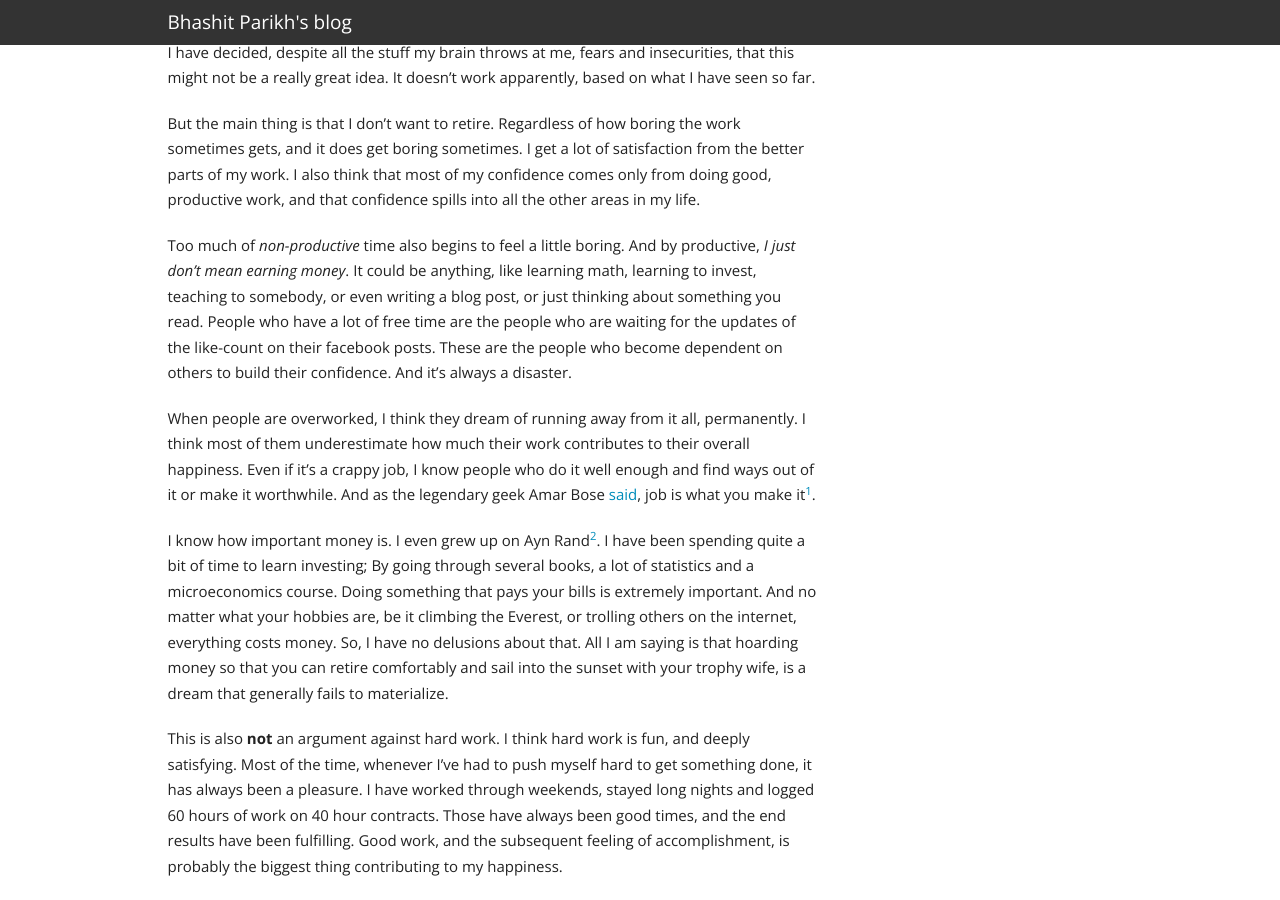
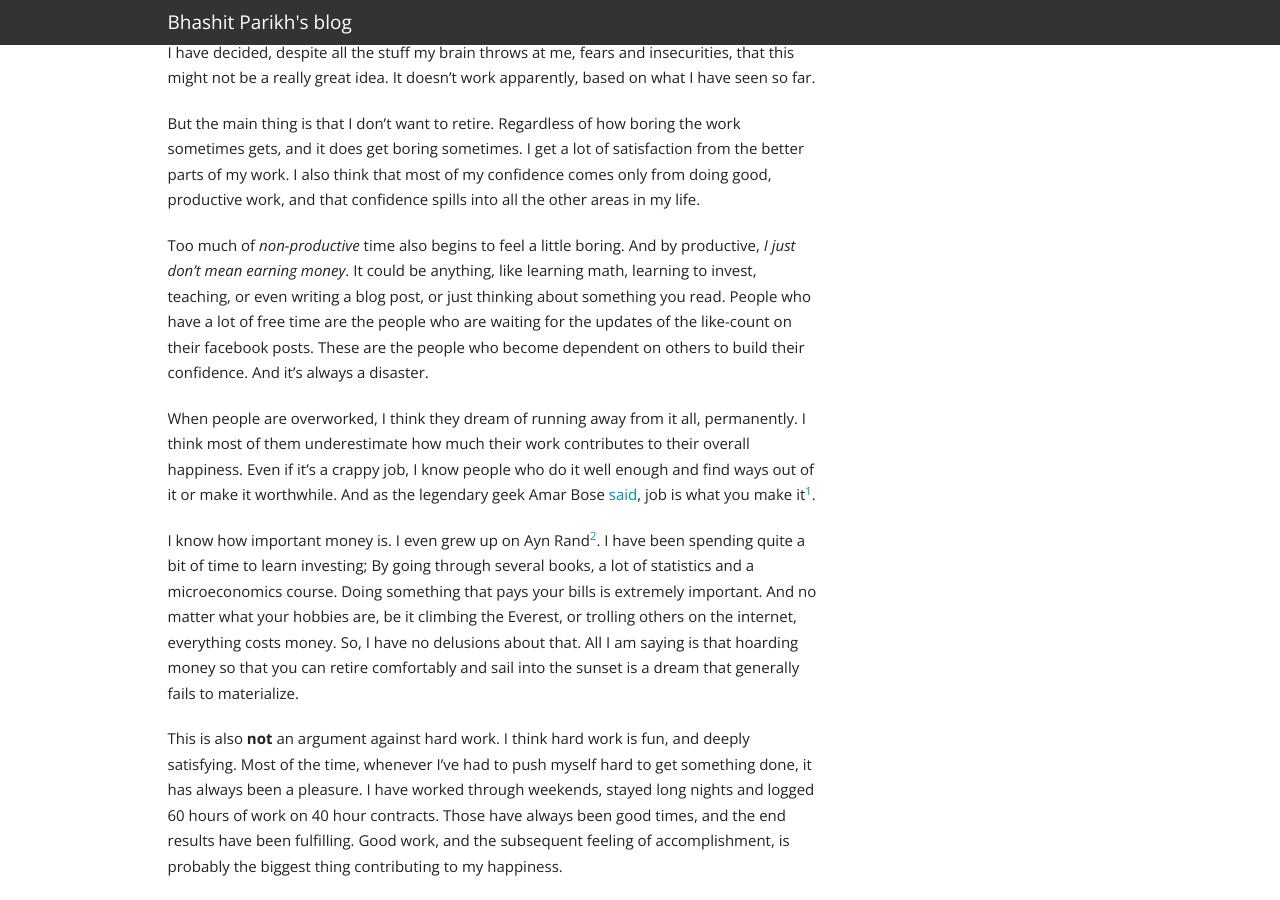
Before and after one commit to Bhashit/bhashit.github.io, a Jekyll site: the page built from _posts/2015-05-14-on-work.markdown, in a window 1280 px wide and 900 px high, scrolled down 742 px. Built offline with Jekyll 4.4.1, drawn with Linux system fonts in a browser that asks for light colours; comment, search, counter and statistics services are not loaded; some of the changed text lies outside the part shown.

Commit message:
Remove old posts. Some minor corrections

```diff
--- a/_posts/2015-05-14-on-work.markdown
+++ b/_posts/2015-05-14-on-work.markdown
@@ -50,8 +50,8 @@
 
 Too much of *non-productive* time also begins to feel a little
 boring. And by productive, *I just don't mean earning money*. It could
-be anything, like learning math, learning to invest, teaching to
-somebody, or even writing a blog post, or just thinking about
+be anything, like learning math, learning to invest, teaching,
+or even writing a blog post, or just thinking about
 something you read. People who have a lot of free time are the people
 who are waiting for the updates of the like-count on their facebook
 posts. These are the people who become dependent on others to build
@@ -71,7 +71,7 @@
 what your hobbies are, be it climbing the Everest, or trolling others
 on the internet, everything costs money. So, I have no delusions about
 that. All I am saying is that hoarding money so that you can retire
-comfortably and sail into the sunset with your trophy wife, is a dream
+comfortably and sail into the sunset is a dream
 that generally fails to materialize.
 
 This is also **not** an argument against hard work. I think hard work
```
Also changed, not shown: other parts of _posts/2015-05-14-on-work.markdown (+1 -1 lines), _posts/2014-05-25-the-geek-syndrome.markdown (renamed from _posts/2014-05-25-the-geek-syndrome-i-want-to-learn-everything.markdown), _posts/2014-08-11-emacs.markdown (renamed from _posts/2014-08-11-emacs-the-text-editor-of-the-jedi.markdown), archive/2014-06-04-better-jquery-ajax-with-es6-generators.markdown (renamed from _posts/2014-06-04-better-jquery-ajax-with-es6-generators.markdown), archive/2014-06-18-covariance-contravariance-in-scala.markdown (renamed from _posts/2014-06-18-covariance-contravariance-in-scala.markdown), archive/2014-10-28-hibernate-with-scala-options-with-less-pain.markdown (renamed from _posts/2014-10-28-hibernate-with-scala-options-with-less-pain.markdown), archive/2016-02-03-when-port-forwarding-didnt-work-in-docker.markdown (renamed from _posts/2016-02-03-when-port-forwarding-didnt-work-in-docker.markdown), archive/2016-07-17-futures-and-async-rendering-liftweb.markdown (renamed from _posts/2016-07-17-futures-and-async-rendering-liftweb.markdown), archive/2017-06-17-dependency-injection-liftweb-scala.markdown (renamed from _posts/2017-06-17-dependency-injection-liftweb-scala.markdown).
